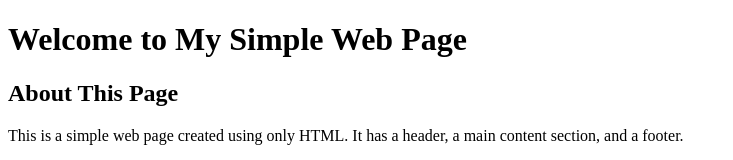
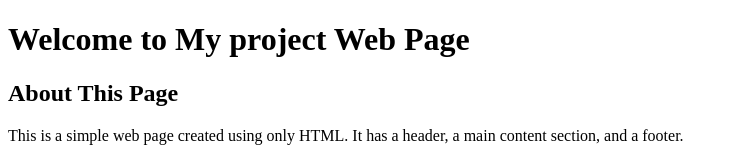
Before and after one commit to itz-jadhav/static-web-hosting, a plain HTML site: page index.html in a window 1280 px wide. Shown: the top 160 px of the page, without its empty margins (0-733 px from the left). Drawn offline with Linux system fonts and the light colour scheme.

Commit message:
Update index.html

```diff
--- a/index.html
+++ b/index.html
@@ -8,7 +8,7 @@
 <body>
     <!-- Header Section -->
     <header>
-        <h1>Welcome to My Simple Web Page</h1>
+        <h1>Welcome to My project Web Page</h1>
     </header>
 
     <!-- Main Content Section -->
```
